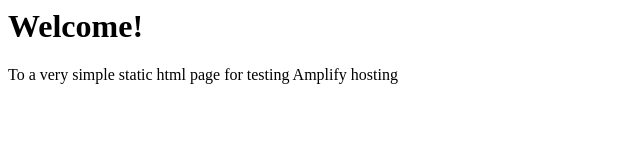
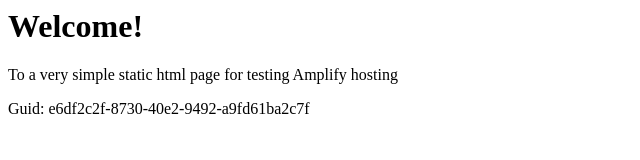
Before and after one commit to aws-aemilia-bom/Github-PR-Commit-Integration-Test-DoNotTouch-GitHubAutoBuildCanaryTest-v1-preprod-ap-south-1, a website: page src/index.html in a window 1280 px wide. Shown: the whole page, without its empty margins (0-640 px from the left). Drawn offline with Linux system fonts and the light colour scheme.

Commit message:
commit from integ tests

```diff
--- a/src/index.html
+++ b/src/index.html
@@ -1,3 +1,5 @@
+
+
 <html lang="en">
 
 <head>
@@ -10,6 +12,6 @@
 <body>
     <h1>Welcome!</h1>
     <p>To a very simple static html page for testing Amplify hosting</p>
-</body>
+    <p>Guid: e6df2c2f-8730-40e2-9492-a9fd61ba2c7f</p></body>
 
 </html>
```
